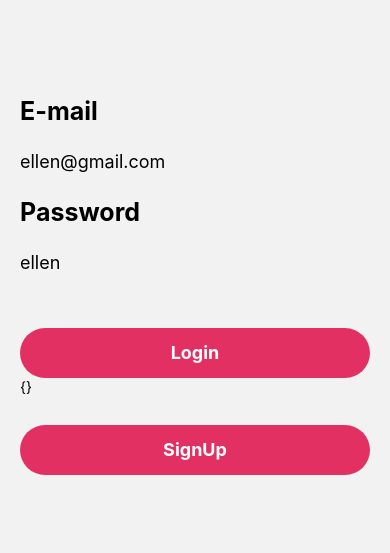
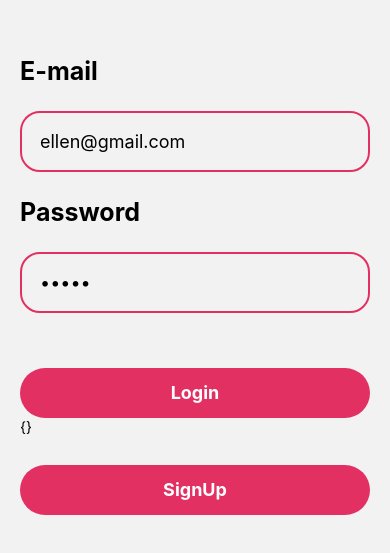
Before and after one commit to Akash-Manikandan/FrontendTodo, a React Native app: screen /Root in a window 390 px wide. Shown: the part 137-690 px from the top of the page. Built offline with nearby package versions, Linux system fonts and the light colour scheme; what expo-linking would draw is missing.

Commit message:
major changes

```diff
--- a/screens/SignIn.tsx
+++ b/screens/SignIn.tsx
@@ -52,6 +52,10 @@ export default function SignIn() {
         placeholder="email"
         value={text}
         style={{
+          padding: 18,
+          borderWidth: 2,
+          borderRadius: 20,
+          borderColor: "#e33062",
           color: Colors[colorScheme].text,
           fontSize: 18,
           width: "100%",
@@ -71,7 +75,12 @@ export default function SignIn() {
         onChangeText={setPassword}
         placeholder="password"
         value={password}
+        secureTextEntry
         style={{
+          padding: 18,
+          borderWidth: 2,
+          borderRadius: 20,
+          borderColor: "#e33062",
           color: Colors[colorScheme].text,
           fontSize: 18,
           width: "100%",
--- a/screens/SignUp.tsx
+++ b/screens/SignUp.tsx
@@ -44,14 +44,16 @@ export default function SignUp() {
           color: Colors[colorScheme].text,
           fontWeight: "bold",
           fontSize: 25,
-
         }}
       >
         Name :
       </Text>
       <TextInput
         style={{
-          borderColor:"red",
+          padding: 18,
+          borderWidth:2,
+          borderRadius:20,
+          borderColor: "#e33062",
           color: Colors[colorScheme].text,
           fontSize: 18,
           width: "100%",
@@ -72,6 +74,10 @@ export default function SignUp() {
       </Text>
       <TextInput
         style={{
+          padding: 18,
+          borderWidth:2,
+          borderRadius:20,
+          borderColor: "#e33062",
           color: Colors[colorScheme].text,
           fontSize: 18,
           width: "100%",
@@ -92,11 +98,16 @@ export default function SignUp() {
       </Text>
       <TextInput
         style={{
+          padding: 18,
+          borderWidth:2,
+          borderRadius:20,
+          borderColor: "#e33062",
           color: Colors[colorScheme].text,
           fontSize: 18,
           width: "100%",
           marginVertical: 25,
         }}
+        secureTextEntry
         onChangeText={setPassword}
         placeholder="password"
         value={password}
```
